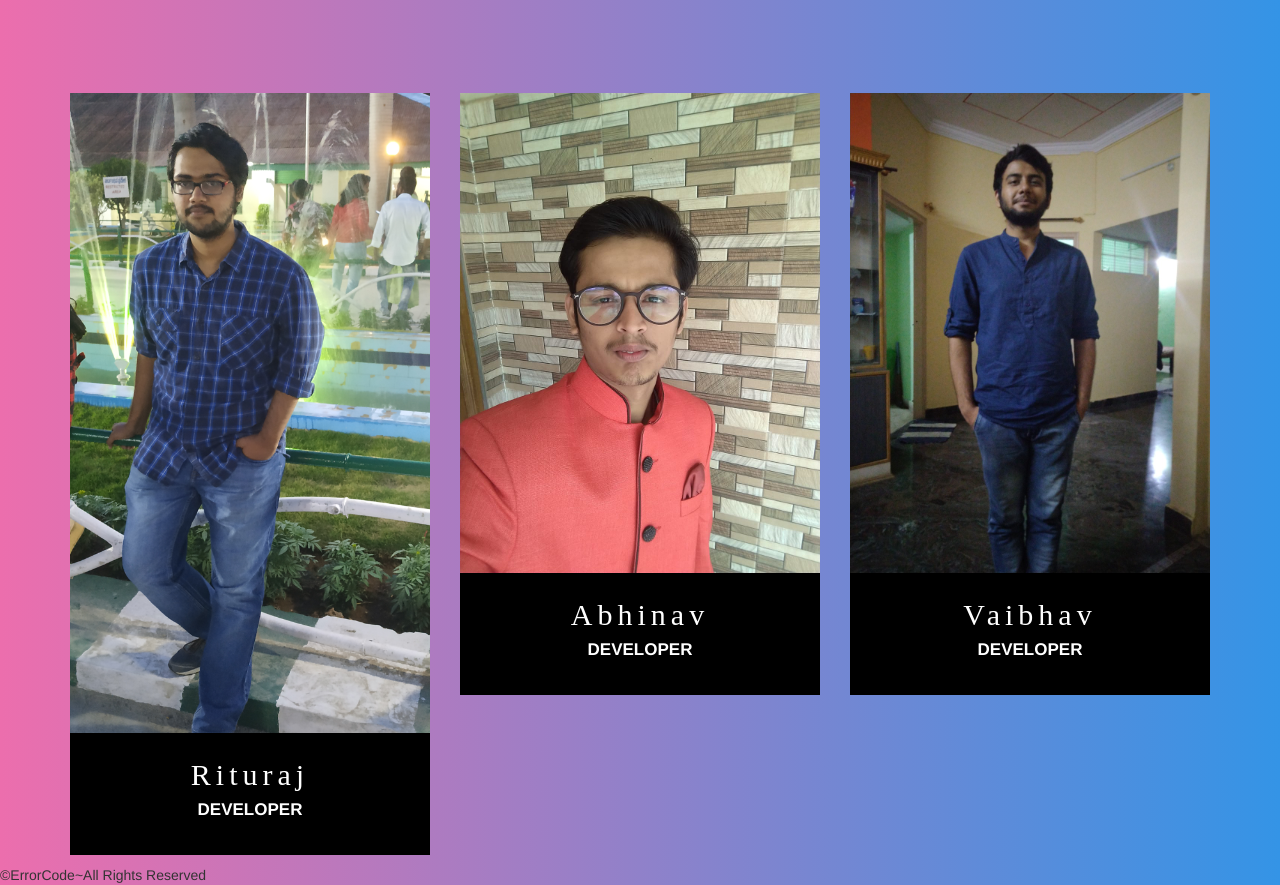
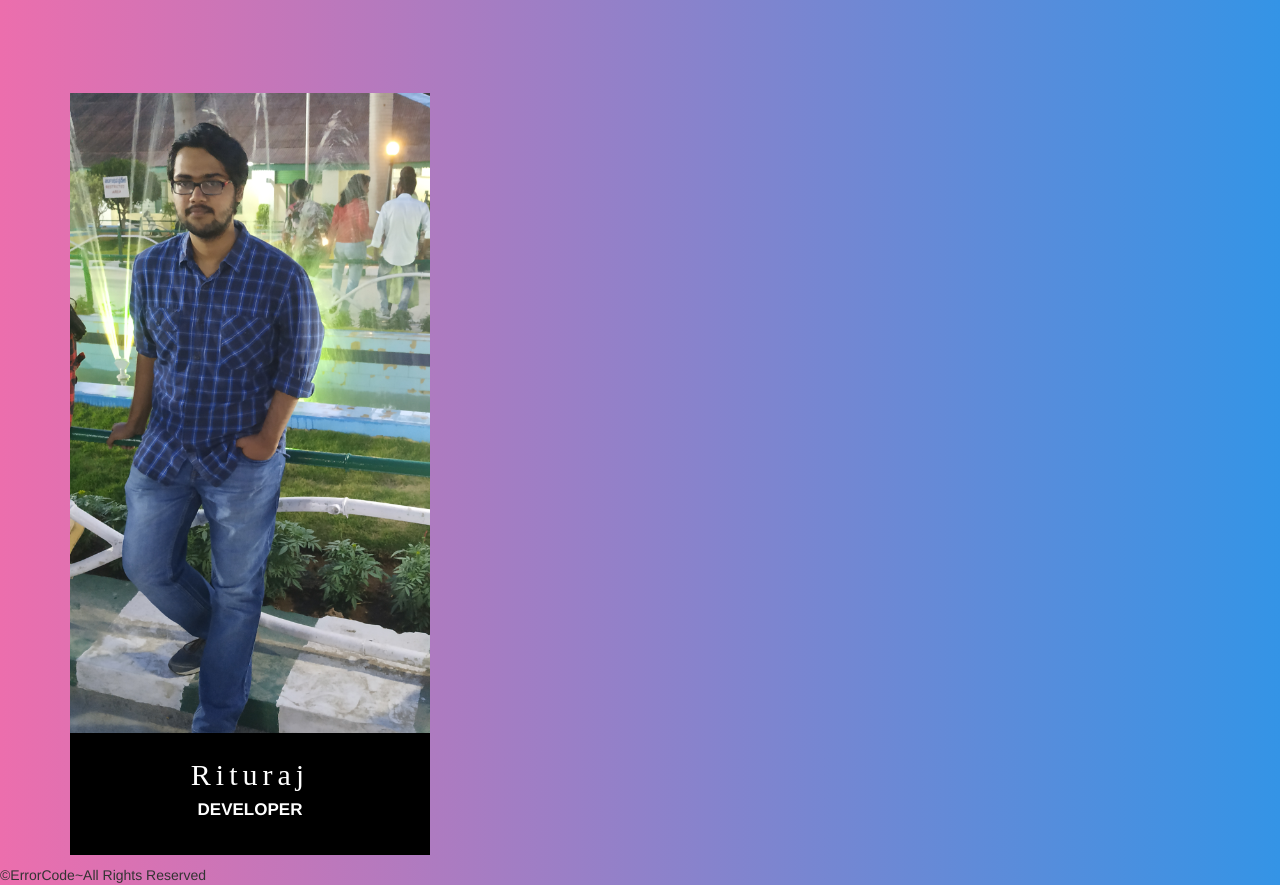
Before and after one commit to Rituraj9/sap_employee_burnout, a Flask app: page /developer in a window 1280 px wide. Shown: the part 51-936 px from the top of the page. Run offline with Flask 2, Linux system fonts and the light colour scheme; parts of the project's set-up code (start-up, migrations or seed data) failed here and were passed over; some libraries are stand-ins or nearby versions.

Commit message:
Update developer.html

```diff
--- a/templates/developer.html
+++ b/templates/developer.html
@@ -7,11 +7,12 @@
     <meta name="viewport" content="width=device-width, initial-scale=1">
     <title>Employee Burnout Prediction</title>
 
-    <link href="https://fonts.googleapis.com/css2?family=Poppins:wght@300;400;500;600;700;900&display=swap" rel="stylesheet">
+    <link href="https://fonts.googleapis.com/css2?family=Poppins:wght@300;400;500;600;700;900&display=swap"
+          rel="stylesheet">
     <link href="https://cdnjs.cloudflare.com/ajax/libs/twitter-bootstrap/3.3.7/css/bootstrap.min.css" rel="stylesheet">
     <link href="https://cdnjs.cloudflare.com/ajax/libs/animate.css/3.6.2/animate.min.css" rel="stylesheet">
     <link rel="stylesheet" href="static/css/developer.css">
-    <link rel="stylesheet" href="https://unpkg.com/aos@next/dist/aos.css" />
+    <link rel="stylesheet" href="https://unpkg.com/aos@next/dist/aos.css"/>
     <link rel="stylesheet" href="https://stackpath.bootstrapcdn.com/font-awesome/4.7.0/css/font-awesome.min.css">
 
 </head>
@@ -21,7 +22,8 @@
     <nav class="navbar navbar-default navbar-fixed-top navbar-inverse">
         <div class="container">
             <div class="navbar-header">
-                    <button type="button" class="navbar-toggle collapsed" data-toggle="collapse" data-target="#bs-example-navbar-collapse-1" aria-expanded="false">
+                <button type="button" class="navbar-toggle collapsed" data-toggle="collapse"
+                        data-target="#bs-example-navbar-collapse-1" aria-expanded="false">
                     <span class="sr-only">Toggle navigation</span>
                     <span class="icon-bar"></span>
                     <span class="icon-bar"></span>
@@ -59,50 +61,14 @@
                         <ul class="list-inline">
                             <li><a href="#"><i class="fa fa-facebook"></i></a></li>
                             <li><a href="#"><i class="fa fa-twitter"></i></a></li>
-                            <li><a href="https://www.linkedin.com/in/ritu-raj-293a4b16a/"><i class="fa fa-linkedin"></i></a></li>
+                            <li><a href="https://www.linkedin.com/in/ritu-raj-293a4b16a/"><i class="fa fa-linkedin"></i></a>
+                            </li>
                         </ul>
                     </div>
                 </div>
                 <div class="img-text">
                     <h4>Rituraj</h4>
                     <h5>Developer</h5>
-                </div>
-            </div>
-        </div>
-        <div class="col-md-4 col-sm-6 col-xs-12">
-                <div class="single-team">
-                    <div class="img-area">
-                        <img src="static/images/abhinav.jpeg" class="img-responsive" alt="">
-                        <div class="social">
-                            <ul class="list-inline">
-                            <li><a href="#"><i class="fa fa-facebook"></i></a></li>
-                            <li><a href="#"><i class="fa fa-twitter"></i></a></li>
-                            <li><a href="https://www.linkedin.com/in/abhinav-kumar-a78669198/"><i class="fa fa-linkedin"></i></a></li>
-                        </ul>
-                    </div>
-                </div>
-                <div class="img-text">
-                    <h4>Abhinav</h4>
-                    <h5>Developer</h5>
-                </div>
-            </div>
-        </div>
-            <div class="col-md-4 col-sm-6 col-xs-12">
-                <div class="single-team">
-                    <div class="img-area">
-                        <img src="static/images/Vaibhav.jpeg" class="img-responsive" alt="">
-                        <div class="social">
-                            <ul class="list-inline">
-                            <li><a href="#"><i class="fa fa-facebook"></i></a></li>
-                            <li><a href="#"><i class="fa fa-twitter"></i></a></li>
-                            <li><a href="https://www.linkedin.com/in/vaibhav-katiyar-4402b01a3/"><i class="fa fa-linkedin"></i></a></li>
-                        </ul>
-                    </div>
-                </div>
-                <div class="img-text">
-                    <h4>Vaibhav</h4>
-                    <h5>Developer</h5>
-                </div>
                 </div>
             </div>
         </div>
```
Lines whose indentation alone changed are shown as unchanged.
